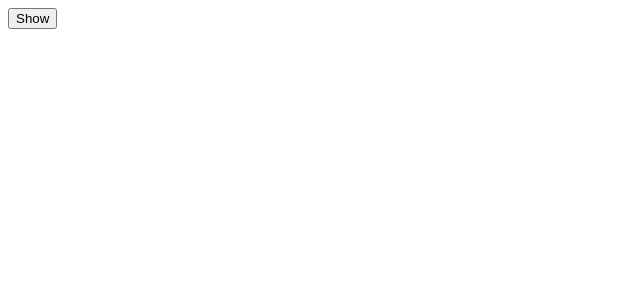
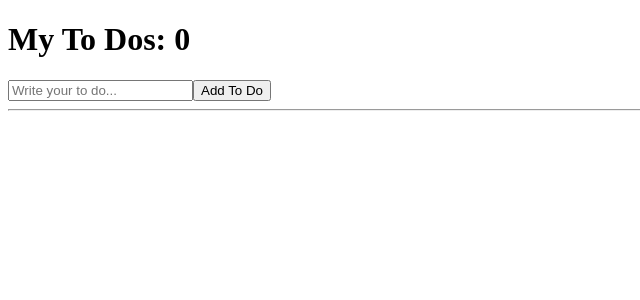
Before and after one commit to wangkodok/movie-project, a React (Create React App) app in the folder movie/: page / in a window 1280 px wide. Shown: the top 300 px of the page, without its empty margins (0-640 px from the left). Built offline with nearby package versions, Linux system fonts and the light colour scheme.

Commit message:
리액트 todo list

```diff
--- a/movie/src/App.js
+++ b/movie/src/App.js
@@ -1,37 +1,41 @@
-import Button from "./Button";
-import styled from './App.module.css';
-import { useState, useEffect } from "react";
-
-function Hello() {
-  useEffect(function() {
-    console.log('hi :)');
-    return function() {
-      console.log('bye :(');
-    }
-  }, []);
-  useEffect(() => {
-    console.log('hi :)');
-    return () => {
-      console.log('bye :(');
-    }
-  }, []);
-  return (
-    <h1>Hello</h1>
-  )
-}
+import { useState } from "react";
 
 function App() {
-  const [showing, setShowing] = useState(false);
-  const onClick = () => {
-    setShowing((prev) => {
-      return !prev;
+  const [toDo, setToDo] = useState("");
+  const [toDos, setToDos] = useState([]);
+  const onChange = (event) => {
+    setToDo(event.target.value);
+  }
+  const onSubmit = (event) => {
+    event.preventDefault();
+    if (toDo === "") {
+      return;
+    }
+    setToDos(function(currentArray) {
+      return (
+        [toDo, ...currentArray]
+      )
     })
+    setToDo("");
   }
 
   return (
     <div>
-      {showing ? <Hello /> : null}
-      <button onClick={onClick}>{showing ? "Hide" : "Show"}</button>
+      <h1>My To Dos: {toDos.length}</h1>
+      <form onSubmit={onSubmit}>
+        <input onChange={onChange} value={toDo} test="text" placeholder="Write your to do..." />
+        <button>Add To Do</button>
+      </form>
+      <hr />
+      <ul>
+        {
+          toDos.map((value, index) => {
+            return (
+              <li key={index}>{value}</li>
+            )
+          })
+        }
+      </ul>
     </div>
   );
 }
```
